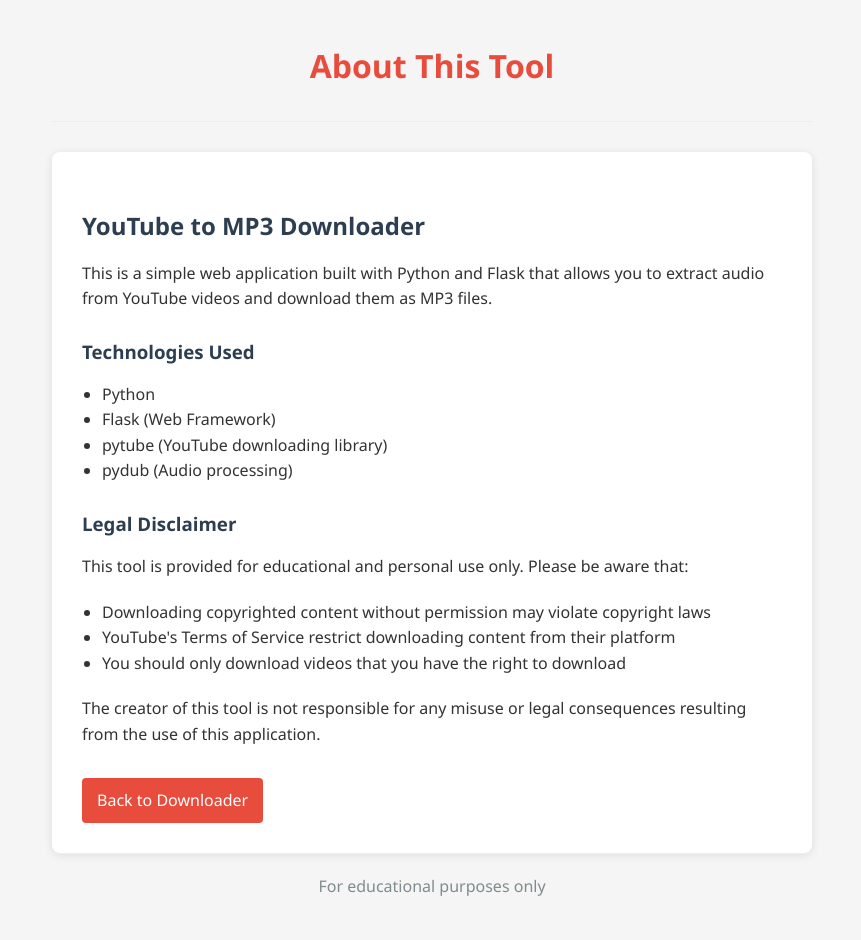
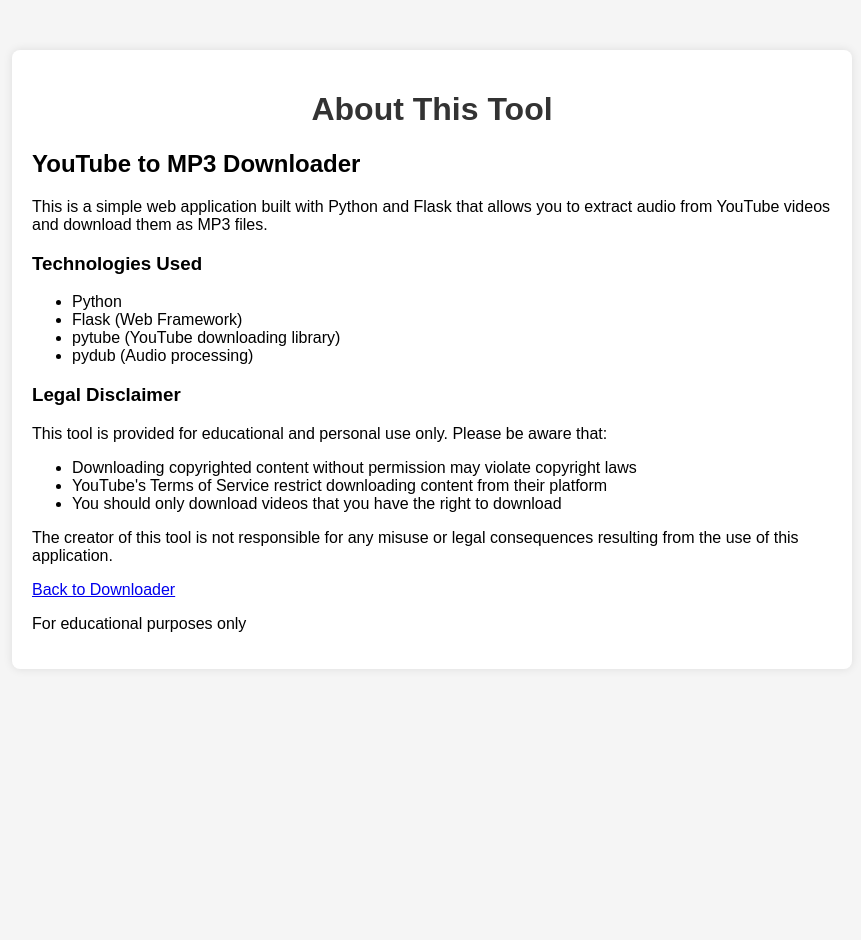
Before and after one commit to khalilkhan78611/youtube-mp3, a Flask app: page /about in a window 1280 px wide. Shown: the whole page, without its empty margins (208-1069 px from the left). After the commit the page ends 632 px from the top, so only its background shows below. Run offline with Flask 3, Linux system fonts and the light colour scheme.

Commit message:
Update style.css

```diff
--- a/static/style.css
+++ b/static/style.css
@@ -1,171 +1,70 @@
-* {
+body {
+    font-family: Arial, sans-serif;
     margin: 0;
     padding: 0;
-    box-sizing: border-box;
-}
-
-body {
-    font-family: 'Segoe UI', Tahoma, Geneva, Verdana, sans-serif;
-    line-height: 1.6;
-    color: #333;
     background-color: #f5f5f5;
 }
 
 .container {
     max-width: 800px;
-    margin: 0 auto;
+    margin: 50px auto;
     padding: 20px;
-}
-
-header {
-    text-align: center;
-    margin-bottom: 30px;
-    padding: 20px 0;
-    border-bottom: 1px solid #eee;
+    background-color: white;
+    border-radius: 8px;
+    box-shadow: 0 0 10px rgba(0,0,0,0.1);
 }
 
 h1 {
-    color: #e74c3c;
-    margin-bottom: 10px;
+    text-align: center;
+    color: #333;
 }
 
-.subtitle {
-    color: #7f8c8d;
-    font-size: 1.1rem;
-}
-
-.form-container {
-    background-color: white;
-    padding: 30px;
-    border-radius: 8px;
-    box-shadow: 0 2px 10px rgba(0, 0, 0, 0.1);
-    margin-bottom: 30px;
-}
-
-.input-group {
-    margin-bottom: 20px;
+form {
+    display: flex;
+    flex-direction: column;
+    gap: 15px;
 }
 
 input[type="text"] {
-    width: 100%;
-    padding: 12px 15px;
+    padding: 10px;
     border: 1px solid #ddd;
     border-radius: 4px;
     font-size: 16px;
-    transition: border-color 0.3s;
 }
 
-input[type="text"]:focus {
-    border-color: #e74c3c;
-    outline: none;
-}
-
-.download-btn {
-    background-color: #e74c3c;
+button {
+    padding: 10px 15px;
+    background-color: #4285f4;
     color: white;
     border: none;
-    padding: 12px 20px;
     border-radius: 4px;
     cursor: pointer;
     font-size: 16px;
-    width: 100%;
-    transition: background-color 0.3s;
 }
 
-.download-btn:hover {
-    background-color: #c0392b;
+button:hover {
+    background-color: #3367d6;
 }
 
-.error-message {
-    background-color: #f8d7da;
-    color: #721c24;
-    padding: 12px;
+#statusMessage {
+    margin-top: 20px;
+    padding: 15px;
     border-radius: 4px;
-    margin-bottom: 20px;
-    border: 1px solid #f5c6cb;
+    background-color: #f8f9fa;
+    display: none;
 }
 
-.instructions {
-    background-color: white;
-    padding: 20px;
-    border-radius: 8px;
-    box-shadow: 0 2px 10px rgba(0, 0, 0, 0.1);
-    margin-bottom: 30px;
+#progressBar {
+    width: 100%;
+    background-color: #e0e0e0;
+    border-radius: 4px;
+    margin-top: 10px;
 }
 
-.instructions h2 {
-    margin-bottom: 15px;
-    color: #2c3e50;
+#progress {
+    height: 20px;
+    width: 0%;
+    background-color: #34a853;
+    border-radius: 4px;
+    transition: width 0.3s;
 }
-
-.instructions ol {
-    padding-left: 20px;
-}
-
-.instructions li {
-    margin-bottom: 10px;
-}
-
-.disclaimer {
-    background-color: #f8f9fa;
-    padding: 15px;
-    border-radius: 4px;
-    border-left: 4px solid #e74c3c;
-    margin-bottom: 30px;
-}
-
-footer {
-    text-align: center;
-    padding: 20px 0;
-    color: #7f8c8d;
-    border-top: 1px solid #eee;
-}
-
-footer a {
-    color: #e74c3c;
-    text-decoration: none;
-}
-
-footer a:hover {
-    text-decoration: underline;
-}
-
-/* About page styles */
-.about-content {
-    background-color: white;
-    padding: 30px;
-    border-radius: 8px;
-    box-shadow: 0 2px 10px rgba(0, 0, 0, 0.1);
-}
-
-.about-content h2, .about-content h3 {
-    color: #2c3e50;
-    margin-bottom: 15px;
-    margin-top: 25px;
-}
-
-.about-content p, .about-content ul {
-    margin-bottom: 20px;
-}
-
-.about-content ul {
-    padding-left: 20px;
-}
-
-.back-link {
-    margin-top: 30px;
-}
-
-.back-link a {
-    display: inline-block;
-    background-color: #e74c3c;
-    color: white;
-    padding: 10px 15px;
-    border-radius: 4px;
-    text-decoration: none;
-    transition: background-color 0.3s;
-}
-
-.back-link a:hover {
-    background-color: #c0392b;
-}
```
